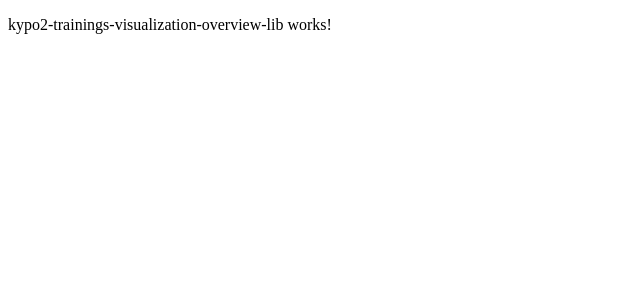
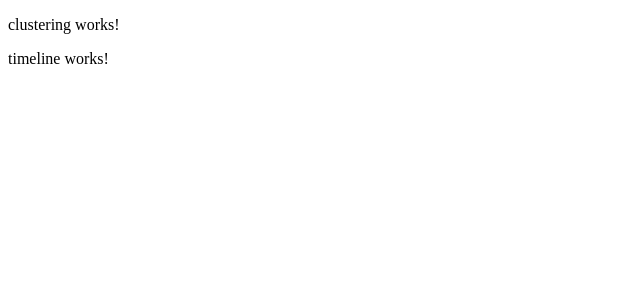
Before and after one commit to cyberrangecz/frontend-overview-visualization, an Angular app: page / in a window 1280 px wide. Shown: the top 300 px of the page, without its empty margins (0-640 px from the left). Built offline with nearby package versions, Linux system fonts and the light colour scheme; what d3-ng2-service would draw is missing.

Commit message:
Add components to main app component for testing.

```diff
--- a/src/app/app.component.html
+++ b/src/app/app.component.html
@@ -1 +1,2 @@
-<kypo2-viz-overview-kypo2-trainings-visualization-overview-lib></kypo2-viz-overview-kypo2-trainings-visualization-overview-lib>
+<kypo2-viz-overview-clustering></kypo2-viz-overview-clustering>
+<kypo2-viz-overview-timeline></kypo2-viz-overview-timeline>
```
